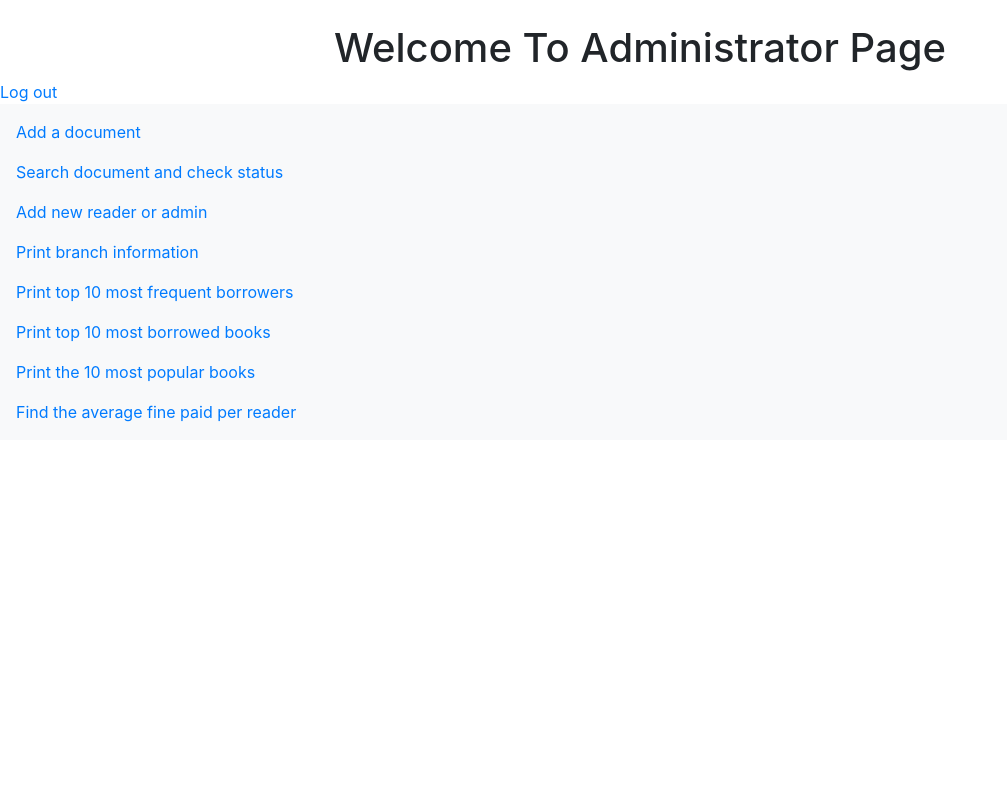
After one commit to arnursabet/library, a PHP site: page /10_popular.php in a window 1280 px wide. The commit adds this page. Shown: the whole page, without its empty margins (0-1007 px from the left). Run offline with PHP 8.4, Linux system fonts and the light colour scheme; some libraries are stand-ins or nearby versions.

Commit message:
adding new pages for top 10s

```diff
--- /dev/null
+++ b/public/10_popular.php
@@ -0,0 +1,8 @@
+<?php
+include("admin.php");
+?>
+<body><br>
+
+
+ </body>
+ </html>
--- a/public/admin.php
+++ b/public/admin.php
@@ -1,4 +1,5 @@
 <?php
+include("session.php");
 include("templates/header.php");
 ?>
 <body><br>
@@ -22,19 +23,19 @@ include("templates/header.php");
     <a class="nav-link" href="signup.php">Add new reader or admin</a>
   </li>
   <li class="nav-item">
-    <a class="nav-link" href="">Print branch information</a>
+    <a class="nav-link" href="branch_info.php">Print branch information</a>
   </li>
   <li class="nav-item">
-    <a class="nav-link" href="">Print top 10 most frequent borrowers</a>
+    <a class="nav-link" href="10_borrowers.php">Print top 10 most frequent borrowers</a>
   </li>
   <li class="nav-item">
-    <a class="nav-link" href="">Print top 10 most borrowed books</a>
+    <a class="nav-link" href="10_borrowed.php">Print top 10 most borrowed books</a>
   </li>
   <li class="nav-item">
-    <a class="nav-link" href="">Print the 10 most popular books</a>
+    <a class="nav-link" href="10_popular.php">Print the 10 most popular books</a>
   </li>
   <li class="nav-item">
-    <a class="nav-link" href="">Find the average fine paid per reader</a>
+    <a class="nav-link" href="average_fine.php">Find the average fine paid per reader</a>
   </li>
 </ul>
 
--- a/public/insert.php
+++ b/public/insert.php
@@ -1,6 +1,7 @@
 <?php
 
 include("templates/connection.php");
+include("session.php");
 $tbl_name="user";
 
 $fname=$_POST['fname'];
--- a/public/templates/connection.php
+++ b/public/templates/connection.php
@@ -7,7 +7,7 @@ $dbhandle = mysqli_connect($hostname, $username, $password)
 or die("Unable to connect to MySQL");
 echo "";
 // connect with database
-$selected = mysqli_select_db($dbhandle, "LIB")
+$selected = mysqli_select_db($dbhandle, "lib")
 or die("Could not select examples");
 
 ?>
```
Also changed, not shown: public/10_borrowed.php (added, +8 -0 lines), public/10_borrowers.php (added, +8 -0 lines), public/average_fine.php (added, +8 -0 lines), public/branch_info.php (added, +8 -0 lines), public/index.php (line endings or trailing spaces).
